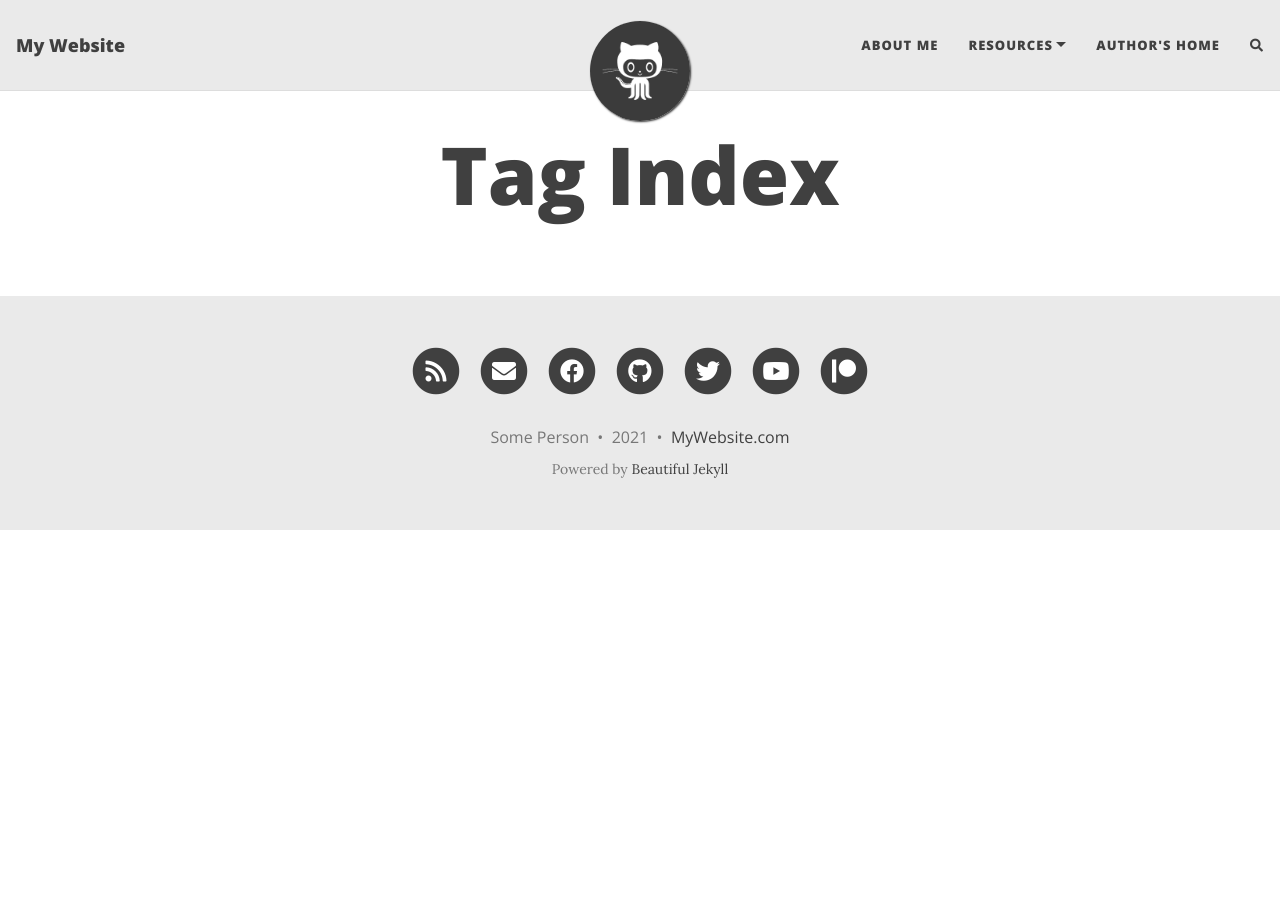
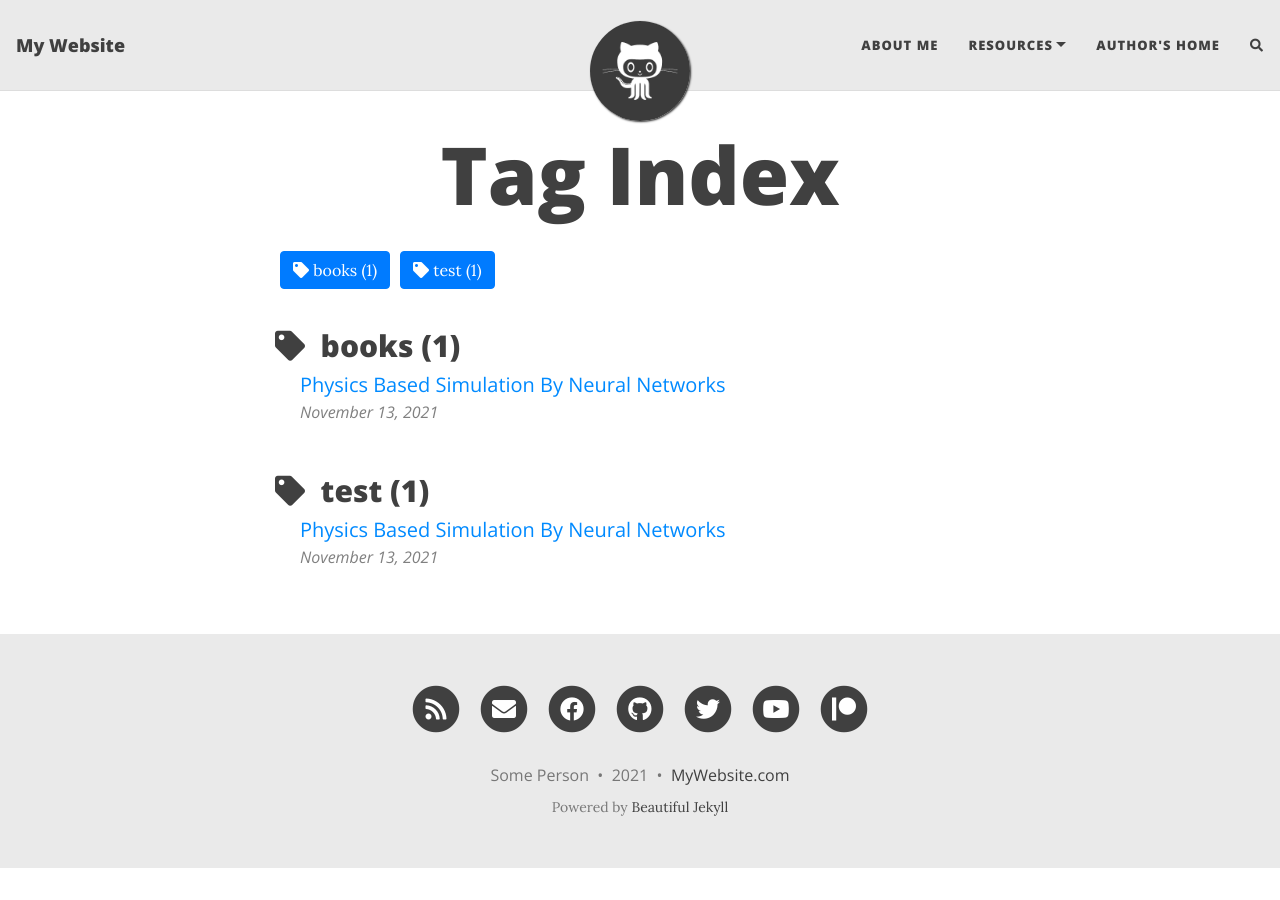
Before and after one commit to aliamini87/aliamini87.github.io, a Jekyll site: the page built from tags.html, in a window 1280 px wide. Built offline with Jekyll 4.4.1, drawn with Linux system fonts in a browser that asks for light colours; nearby versions of some CDN libraries; comment, search, counter and statistics services are not loaded.

Commit message:
Adding Metadata to one post

```diff
--- a/_posts/2021-11-13-Physics-Based-Simulation-By-Neural-Networks.md
+++ b/_posts/2021-11-13-Physics-Based-Simulation-By-Neural-Networks.md
@@ -1,3 +1,13 @@
+---
+layout: post
+title: Physics Based Simulation By Neural Networks
+subtitle:
+cover-img: /assets/img/path.jpg
+thumbnail-img: /assets/img/thumb.png
+share-img: /assets/img/path.jpg
+tags: [books, test]
+---
+
 # Physics Based Simulation By Neural Networks
 ![](https://developer-blogs.nvidia.com/wp-content/uploads/2021/11/Modulus-Stack-NVIDIA.jpg)
 ## Introduction
```
